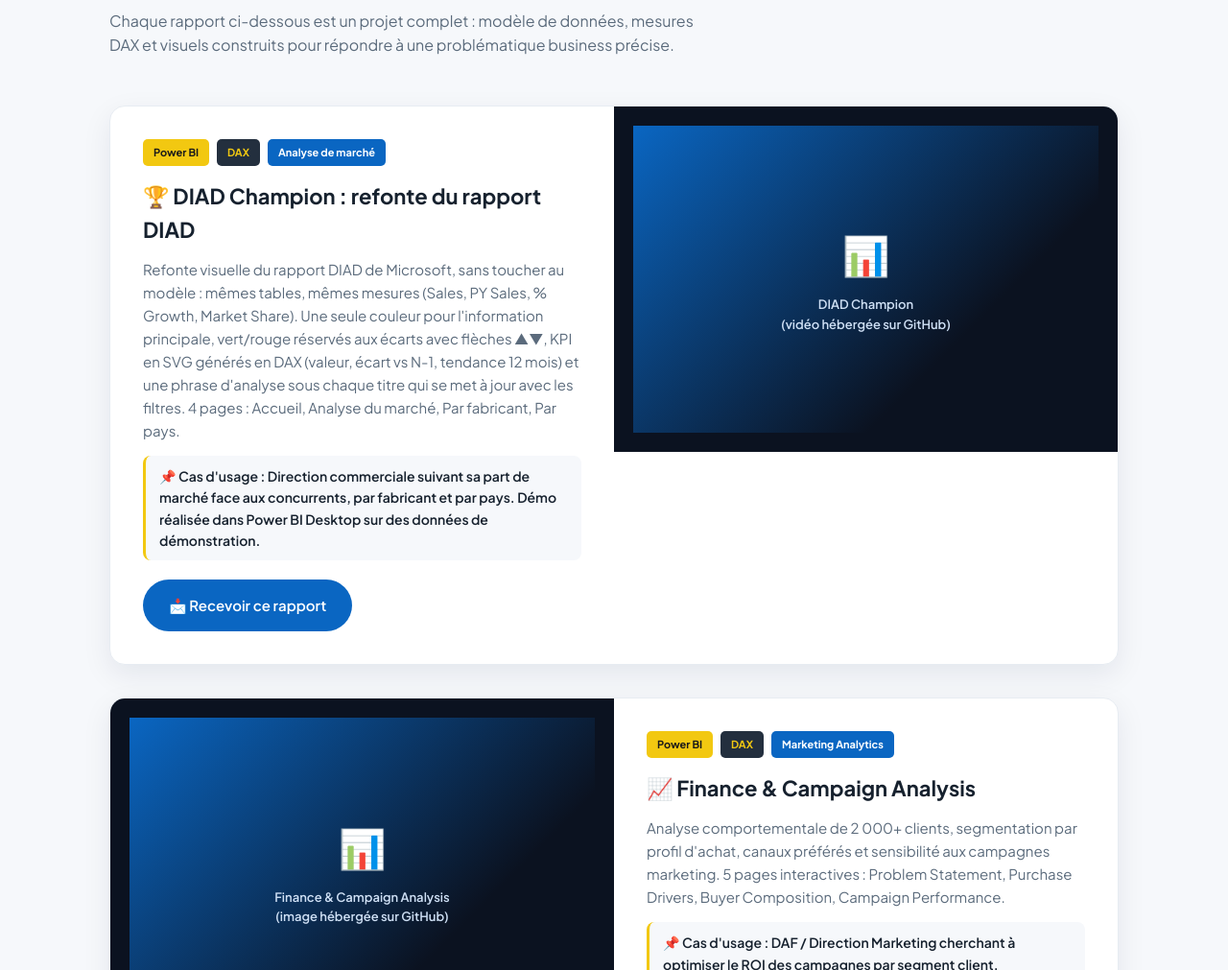
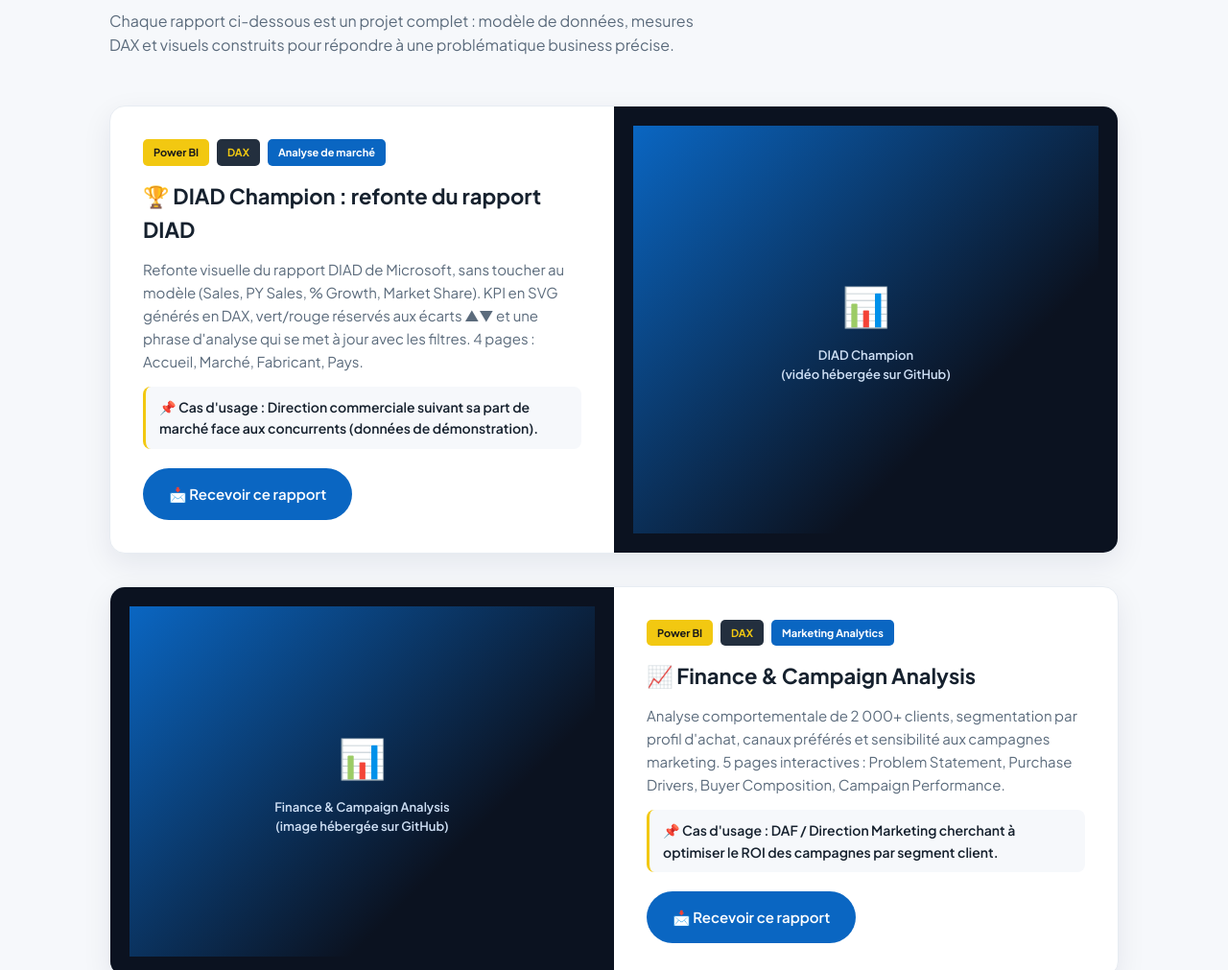
Before and after one commit to smail-erdg/smail-erdg.github.io, a plain HTML site: page index.html in a window 1280 px wide. Shown: the part 1789-2800 px from the top of the page at 96% size. Drawn offline with Linux system fonts and the light colour scheme.

Commit message:
Add files via upload

```diff
--- a/index.html
+++ b/index.html
@@ -344,7 +344,7 @@
     display:flex;
     align-items:center;
     justify-content:center;
-    height:360px;
+    min-height:360px;
     padding:20px;
   }
   .project-media img{width:100%;height:100%;object-fit:contain;border-radius:8px;}
@@ -564,7 +564,7 @@
         </a>
       </div>
       <div class="hero-stats">
-        <div class="stat"><b>5</b><span>Rapports Power BI</span></div>
+        <div class="stat"><b>6</b><span>Rapports Power BI</span></div>
         <div class="stat"><b>400M€+</b><span>Périmètre piloté</span></div>
         <div class="stat"><b>2+ ans</b><span>Expérience BI</span></div>
       </div>
@@ -635,8 +635,8 @@
           <span class="tag tag-cat">Analyse de marché</span>
         </div>
         <h3>🏆 DIAD Champion : refonte du rapport DIAD</h3>
-        <p>Refonte visuelle du rapport DIAD de Microsoft, sans toucher au modèle : mêmes tables, mêmes mesures (Sales, PY Sales, % Growth, Market Share). Une seule couleur pour l'information principale, vert/rouge réservés aux écarts avec flèches ▲▼, KPI en SVG générés en DAX (valeur, écart vs N-1, tendance 12 mois) et une phrase d'analyse sous chaque titre qui se met à jour avec les filtres. 4 pages : Accueil, Analyse du marché, Par fabricant, Par pays.</p>
-        <div class="usecase">📌 Cas d'usage : Direction commerciale suivant sa part de marché face aux concurrents, par fabricant et par pays. Démo réalisée dans Power BI Desktop sur des données de démonstration.</div>
+        <p>Refonte visuelle du rapport DIAD de Microsoft, sans toucher au modèle (Sales, PY Sales, % Growth, Market Share). KPI en SVG générés en DAX, vert/rouge réservés aux écarts ▲▼ et une phrase d'analyse qui se met à jour avec les filtres. 4 pages : Accueil, Marché, Fabricant, Pays.</p>
+        <div class="usecase">📌 Cas d'usage : Direction commerciale suivant sa part de marché face aux concurrents (données de démonstration).</div>
         <a class="btn btn-primary project-cta" href="https://docs.google.com/forms/d/e/1FAIpQLSfrWSQZopcLOyCkhCkhhUc2MDidY0ayeoxj_7BFFQ1IcIZH8A/viewform" target="_blank" rel="noopener">📩 Recevoir ce rapport</a>
       </div>
     </div>
```
